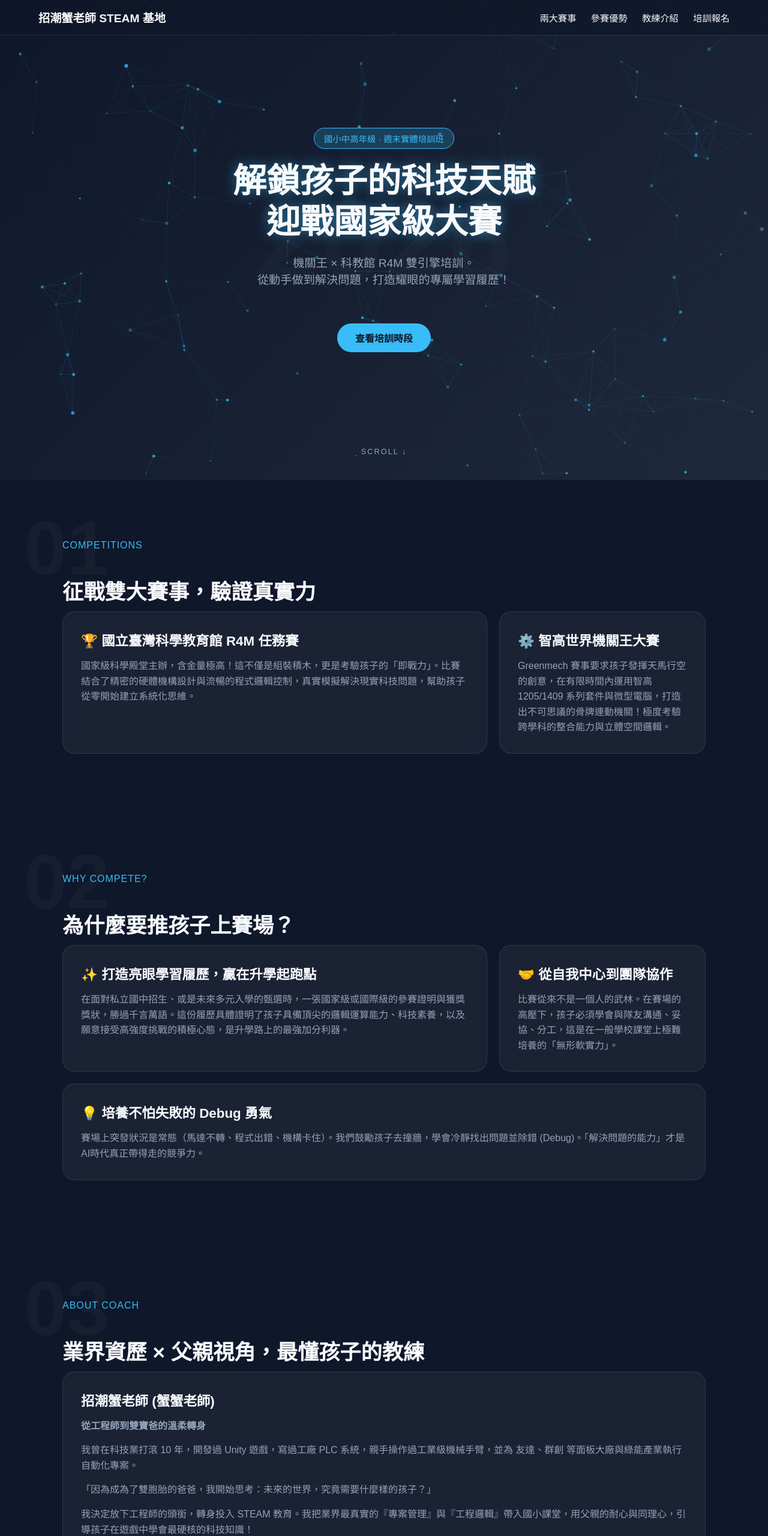
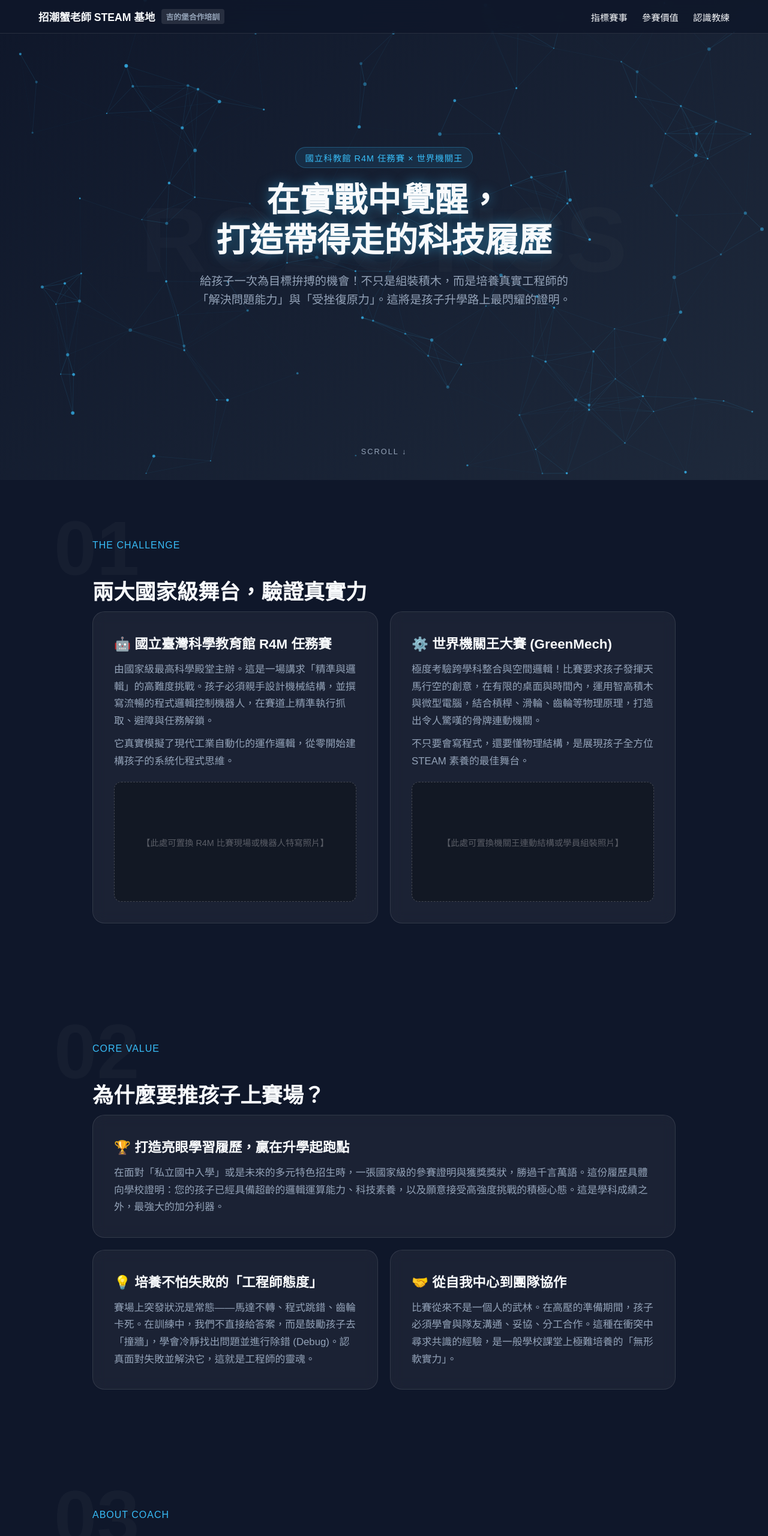
Before and after one commit to DrewHuangDeveloper/steam_website, a plain HTML site: page index.html in a window 1280 px wide. Shown: the top 2560 px of the page at 60% size. Drawn offline with Linux system fonts and the light colour scheme.

Commit message:
Refactor index.html for design and layout improvements
Updated title and various styles for improved layout and design. Adjusted hover effects and added new elements for better user experience.

```diff
--- a/index.html
+++ b/index.html
@@ -3,7 +3,7 @@
 <head>
   <meta charset="UTF-8">
   <meta name="viewport" content="width=device-width, initial-scale=1.0">
-  <title>2026 機器人與機關王培訓班 | 招潮蟹老師</title>
+  <title>機器人與機關王雙大賽培訓 | 招潮蟹老師</title>
   <style>
     /* ===== 基礎設定與重置 ===== */
     :root {
@@ -16,11 +16,7 @@
       --accent-glow: rgba(56, 189, 248, 0.5);
     }
 
-    * {
-      box-sizing: border-box;
-      margin: 0;
-      padding: 0;
-    }
+    * { box-sizing: border-box; margin: 0; padding: 0; }
 
     html {
       scroll-behavior: smooth;
@@ -28,17 +24,16 @@
       background-color: var(--bg-color);
       color: var(--text-main);
       overflow-x: hidden;
-      scroll-padding-top: 80px; /* 新增這行：預留頂部導覽列的空間 */
+      scroll-padding-top: 80px;
     }
+
     body { position: relative; }
 
     /* ===== 背景 Canvas ===== */
     #bg-canvas {
       position: fixed;
-      top: 0;
-      left: 0;
-      width: 100vw;
-      height: 100vh;
+      top: 0; left: 0;
+      width: 100vw; height: 100vh;
       z-index: -1;
       background: linear-gradient(135deg, #0f172a, #1e293b);
     }
@@ -46,10 +41,9 @@
     /* ===== 導覽列 (Sticky Navbar) ===== */
     nav {
       position: fixed;
-      top: 0;
-      width: 100%;
-      background: rgba(15, 23, 42, 0.8);
-      backdrop-filter: blur(10px);
+      top: 0; width: 100%;
+      background: rgba(15, 23, 42, 0.85);
+      backdrop-filter: blur(12px);
       border-bottom: 1px solid var(--card-border);
       display: flex;
       justify-content: space-between;
@@ -57,7 +51,8 @@
       padding: 15px 5%;
       z-index: 100;
     }
-    nav .logo { font-size: 1.2rem; font-weight: bold; color: var(--text-main); }
+    nav .logo { font-size: 1.1rem; font-weight: bold; color: var(--text-main); display: flex; align-items: center; gap: 10px; }
+    nav .logo span { font-size: 0.8rem; background: rgba(255,255,255,0.1); padding: 3px 8px; border-radius: 4px; color: var(--text-muted); }
     nav .links a {
       color: var(--text-main);
       text-decoration: none;
@@ -79,13 +74,14 @@
       position: relative;
     }
     .hero-badge {
-      background: rgba(56, 189, 248, 0.2);
+      background: rgba(56, 189, 248, 0.1);
       color: var(--accent);
       padding: 6px 16px;
       border-radius: 30px;
       font-size: 0.9rem;
       margin-bottom: 20px;
-      border: 1px solid var(--accent);
+      border: 1px solid rgba(56, 189, 248, 0.3);
+      letter-spacing: 1px;
     }
     .hero h1 {
       font-size: 3.5rem;
@@ -97,12 +93,13 @@
     .hero p {
       font-size: 1.2rem;
       color: var(--text-muted);
-      max-width: 600px;
+      max-width: 650px;
       margin-bottom: 40px;
+      line-height: 1.6;
     }
     .hero-watermark {
       position: absolute;
-      font-size: 15vw;
+      font-size: 12vw;
       font-weight: 900;
       color: rgba(255, 255, 255, 0.02);
       z-index: -1;
@@ -127,7 +124,7 @@
     /* ===== 共用區塊與浮水印數字 ===== */
     section {
       padding: 100px 5%;
-      max-width: 1200px;
+      max-width: 1100px;
       margin: 0 auto;
       position: relative;
     }
@@ -141,134 +138,104 @@
       line-height: 1;
       z-index: -1;
     }
-    .section-title {
-      font-size: 2.2rem;
-      font-weight: 700;
-      margin-bottom: 10px;
-    }
-    .section-subtitle {
-      color: var(--accent);
-      font-size: 1rem;
-      margin-bottom: 40px;
-      letter-spacing: 1px;
-    }
+    .section-title { font-size: 2.2rem; font-weight: 700; margin-bottom: 10px; }
+    .section-subtitle { color: var(--accent); font-size: 1rem; margin-bottom: 40px; letter-spacing: 1px; }
 
     /* ===== 毛玻璃 Bento Box 版面 ===== */
     .bento-grid {
       display: grid;
-      grid-template-columns: repeat(3, 1fr);
+      grid-template-columns: repeat(2, 1fr);
       gap: 20px;
     }
     .bento-item {
       background: var(--card-bg);
       border: 1px solid var(--card-border);
       border-radius: 20px;
-      padding: 30px;
+      padding: 35px;
       backdrop-filter: blur(10px);
-      transition: transform 0.3s, box-shadow 0.3s;
+      transition: transform 0.3s, box-shadow 0.3s, border-color 0.3s;
     }
     .bento-item:hover {
       transform: translateY(-5px);
-      box-shadow: 0 10px 30px rgba(0, 0, 0, 0.3), 0 0 15px rgba(56, 189, 248, 0.2); /* 增加青藍色光暈 */
-      border-color: rgba(56, 189, 248, 0.5); /* 邊框變色 */
+      box-shadow: 0 10px 30px rgba(0, 0, 0, 0.3), 0 0 15px rgba(56, 189, 248, 0.15);
+      border-color: rgba(56, 189, 248, 0.4);
     }
-    .bento-item h3 { font-size: 1.4rem; margin-bottom: 15px; color: var(--text-main); }
-    .bento-item p { color: var(--text-muted); line-height: 1.6; }
+    .bento-item h3 { font-size: 1.4rem; margin-bottom: 15px; color: var(--text-main); display: flex; align-items: center; gap: 10px; }
+    .bento-item p { color: var(--text-muted); line-height: 1.7; font-size: 1.05rem; }
 
     .span-2 { grid-column: span 2; }
-    .span-3 { grid-column: span 3; }
 
-    /* ===== 報名與 CTA ===== */
-    .cta-box {
-      background: linear-gradient(135deg, rgba(56, 189, 248, 0.1), rgba(15, 23, 42, 0.8));
-      text-align: center;
-      padding: 50px;
-      border-radius: 20px;
-      border: 1px solid var(--accent);
-    }
-    .btn {
-      display: inline-block;
-      background: var(--accent);
-      color: #0f172a;
-      padding: 12px 30px;
-      border-radius: 30px;
-      font-weight: bold;
-      text-decoration: none;
+    /* 圖片輔助框 */
+    .image-placeholder {
+      width: 100%;
+      height: 200px;
+      background: rgba(0,0,0,0.3);
+      border-radius: 12px;
       margin-top: 20px;
-      transition: transform 0.2s, box-shadow 0.2s;
-    }
-    .btn:hover {
-      transform: scale(1.05);
-      box-shadow: 0 0 15px var(--accent-glow);
+      border: 1px dashed rgba(255,255,255,0.2);
+      display: flex;
+      justify-content: center;
+      align-items: center;
+      color: rgba(255,255,255,0.3);
+      font-size: 0.9rem;
     }
 
-    /* 新增按鈕點擊瞬間的下壓效果 */
-    .btn:active {
-      transform: scale(0.95);
-      box-shadow: 0 0 5px var(--accent);
-      background: #0ea5e9; /* 點擊時顏色微調 */
-    }
-
-    /* ===== 滾動動畫 (Intersection Observer用) ===== */
+    /* ===== 滾動動畫 ===== */
     .fade-in {
       opacity: 0;
       transform: translateY(30px);
       transition: opacity 0.8s ease-out, transform 0.8s ease-out;
     }
-    .fade-in.visible {
-      opacity: 1;
-      transform: translateY(0);
-    }
+    .fade-in.visible { opacity: 1; transform: translateY(0); }
 
-    /* ===== RWD 手機版調整 ===== */
+    /* ===== RWD 手機版 ===== */
     @media (max-width: 768px) {
       .bento-grid { grid-template-columns: 1fr; }
-      .span-2, .span-3 { grid-column: span 1; }
+      .span-2 { grid-column: span 1; }
       .hero h1 { font-size: 2.5rem; }
-      nav .links { display: none; } /* 簡化手機版導覽 */
+      nav .links { display: none; }
     }
   </style>
 </head>
 <body>
 
-  <!-- 背景動畫 -->
   <canvas id="bg-canvas"></canvas>
 
-  <!-- 頂部導覽 -->
   <nav>
-    <div class="logo">招潮蟹老師 STEAM 基地</div>
+    <div class="logo">招潮蟹老師 STEAM 基地 <span>吉的堡合作培訓</span></div>
     <div class="links">
-      <a href="#competitions">兩大賽事</a>
-      <a href="#benefits">參賽優勢</a>
-      <a href="#coach">教練介紹</a>
-      <a href="#enroll">培訓報名</a>
+      <a href="#competitions">指標賽事</a>
+      <a href="#benefits">參賽價值</a>
+      <a href="#coach">認識教練</a>
     </div>
   </nav>
 
-  <!-- 首屏 -->
   <header class="hero">
-    <div class="hero-watermark">2026</div>
-    <div class="hero-badge">國小中高年級 · 週末實體培訓班</div>
-    <h1 class="fade-in">解鎖孩子的科技天賦<br>迎戰國家級大賽</h1>
-    <p class="fade-in">機關王 × 科教館 R4M 雙引擎培訓。<br>從動手做到解決問題，打造耀眼的專屬學習履歷！</p>
-    <a href="#enroll" class="btn fade-in">查看培訓時段</a>
+    <div class="hero-watermark">ROBOTICS</div>
+    <div class="hero-badge">國立科教館 R4M 任務賽 × 世界機關王</div>
+    <h1 class="fade-in">在實戰中覺醒，<br>打造帶得走的科技履歷</h1>
+    <p class="fade-in">給孩子一次為目標拚搏的機會！不只是組裝積木，而是培養真實工程師的「解決問題能力」與「受挫復原力」。這將是孩子升學路上最閃耀的證明。</p>
     <div class="scroll-indicator">SCROLL ↓</div>
   </header>
 
   <!-- 01 賽事介紹 -->
   <section id="competitions">
     <div class="section-number">01</div>
-    <div class="section-subtitle">COMPETITIONS</div>
-    <h2 class="section-title fade-in">征戰雙大賽事，驗證真實力</h2>
+    <div class="section-subtitle">THE CHALLENGE</div>
+    <h2 class="section-title fade-in">兩大國家級舞台，驗證真實力</h2>
 
     <div class="bento-grid fade-in">
-      <div class="bento-item span-2">
-        <h3>🏆 國立臺灣科學教育館 R4M 任務賽</h3>
-        <p>國家級科學殿堂主辦，含金量極高！這不僅是組裝積木，更是考驗孩子的「即戰力」。比賽結合了精密的硬體機構設計與流暢的程式邏輯控制，真實模擬解決現實科技問題，幫助孩子從零開始建立系統化思維。</p>
+      <div class="bento-item">
+        <h3>🤖 國立臺灣科學教育館 R4M 任務賽</h3>
+        <p>由國家級最高科學殿堂主辦。這是一場講求「精準與邏輯」的高難度挑戰。孩子必須親手設計機械結構，並撰寫流暢的程式邏輯控制機器人，在賽道上精準執行抓取、避障與任務解鎖。</p>
+        <p style="margin-top: 10px;">它真實模擬了現代工業自動化的運作邏輯，從零開始建構孩子的系統化程式思維。</p>
+        <div class="image-placeholder">【此處可置換 R4M 比賽現場或機器人特寫照片】</div>
       </div>
       <div class="bento-item">
-        <h3>⚙️ 智高世界機關王大賽</h3>
-        <p>Greenmech 賽事要求孩子發揮天馬行空的創意，在有限時間內運用智高 1205/1409 系列套件與微型電腦，打造出不可思議的骨牌連動機關！極度考驗跨學科的整合能力與立體空間邏輯。</p>
+        <h3>⚙️ 世界機關王大賽 (GreenMech)</h3>
+        <p>極度考驗跨學科整合與空間邏輯！比賽要求孩子發揮天馬行空的創意，在有限的桌面與時間內，運用智高積木與微型電腦，結合槓桿、滑輪、齒輪等物理原理，打造出令人驚嘆的骨牌連動機關。</p>
+        <p style="margin-top: 10px;">不只要會寫程式，還要懂物理結構，是展現孩子全方位 STEAM 素養的最佳舞台。</p>
+        <div class="image-placeholder">【此處可置換機關王連動結構或學員組裝照片】</div>
       </div>
     </div>
   </section>
@@ -276,21 +243,21 @@
   <!-- 02 參賽優勢 -->
   <section id="benefits">
     <div class="section-number">02</div>
-    <div class="section-subtitle">WHY COMPETE?</div>
+    <div class="section-subtitle">CORE VALUE</div>
     <h2 class="section-title fade-in">為什麼要推孩子上賽場？</h2>
 
     <div class="bento-grid fade-in">
       <div class="bento-item span-2">
-        <h3>✨ 打造亮眼學習履歷，贏在升學起跑點</h3>
-        <p>在面對私立國中招生、或是未來多元入學的甄選時，一張國家級或國際級的參賽證明與獲獎獎狀，勝過千言萬語。這份履歷具體證明了孩子具備頂尖的邏輯運算能力、科技素養，以及願意接受高強度挑戰的積極心態，是升學路上的最強加分利器。</p>
+        <h3>🏆 打造亮眼學習履歷，贏在升學起跑點</h3>
+        <p>在面對「私立國中入學」或是未來的多元特色招生時，一張國家級的參賽證明與獲獎獎狀，勝過千言萬語。這份履歷具體向學校證明：您的孩子已經具備超齡的邏輯運算能力、科技素養，以及願意接受高強度挑戰的積極心態。這是學科成績之外，最強大的加分利器。</p>
+      </div>
+      <div class="bento-item">
+        <h3>💡 培養不怕失敗的「工程師態度」</h3>
+        <p>賽場上突發狀況是常態——馬達不轉、程式跳錯、齒輪卡死。在訓練中，我們不直接給答案，而是鼓勵孩子去「撞牆」，學會冷靜找出問題並進行除錯 (Debug)。認真面對失敗並解決它，這就是工程師的靈魂。</p>
       </div>
       <div class="bento-item">
         <h3>🤝 從自我中心到團隊協作</h3>
-        <p>比賽從來不是一個人的武林。在賽場的高壓下，孩子必須學會與隊友溝通、妥協、分工，這是在一般學校課堂上極難培養的「無形軟實力」。</p>
-      </div>
-      <div class="bento-item span-3">
-        <h3>💡 培養不怕失敗的 Debug 勇氣</h3>
-        <p>賽場上突發狀況是常態（馬達不轉、程式出錯、機構卡住）。我們鼓勵孩子去撞牆，學會冷靜找出問題並除錯 (Debug)。「解決問題的能力」才是AI時代真正帶得走的競爭力。</p>
+        <p>比賽從來不是一個人的武林。在高壓的準備期間，孩子必須學會與隊友溝通、妥協、分工合作。這種在衝突中尋求共識的經驗，是一般學校課堂上極難培養的「無形軟實力」。</p>
       </div>
     </div>
   </section>
@@ -299,78 +266,50 @@
   <section id="coach">
     <div class="section-number">03</div>
     <div class="section-subtitle">ABOUT COACH</div>
-    <h2 class="section-title fade-in">業界資歷 × 父親視角，最懂孩子的教練</h2>
+    <h2 class="section-title fade-in">業界實戰資歷 × 父親的視角</h2>
 
     <div class="bento-grid fade-in">
-      <div class="bento-item span-3">
-        <h3>招潮蟹老師 (蟹蟹老師)</h3>
-        <p style="margin-bottom: 15px;"><strong>從工程師到雙寶爸的溫柔轉身</strong></p>
-        <p>我曾在科技業打滾 10 年，開發過 Unity 遊戲，寫過工廠 PLC 系統，親手操作過工業級機械手臂，並為 友達、群創 等面板大廠與綠能產業執行自動化專案。</p>
-        <p style="margin-top: 15px;">「因為成為了雙胞胎的爸爸，我開始思考：未來的世界，究竟需要什麼樣的孩子？」</p>
-        <p style="margin-top: 15px;">我決定放下工程師的頭銜，轉身投入 STEAM 教育。我把業界最真實的『專案管理』與『工程邏輯』帶入國小課堂，用父親的耐心與同理心，引導孩子在遊戲中學會最硬核的科技知識！</p>
+      <div class="bento-item span-2">
+        <div style="display: flex; gap: 30px; align-items: flex-start; flex-wrap: wrap;">
+          <div style="flex: 1; min-width: 250px;">
+            <h3>招潮蟹老師 (蟹蟹老師)</h3>
+            <p style="margin-bottom: 15px; color: var(--accent);"><strong>從科技業工程師，到雙寶爸的溫柔轉身</strong></p>
+            <p>我曾在科技業打滾 10 年，擔任自動化設備整合工程師。我寫過工廠的 PLC 控制系統、親手操作過工業級機械手臂，更曾跨國為面板大廠（友達、群創）與綠能產業執行自動化設備建置專案。</p>
+            <p style="margin-top: 15px;">「因為成為了雙胞胎的爸爸，我開始思考：面對被 AI 顛覆的未來，孩子真正需要的是什麼？」</p>
+            <p style="margin-top: 15px;">我決定放下工程師的光環，將業界最真實的「專案管理」與「工程邏輯」降維帶入國小課堂。我希望用父親的耐心，帶領孩子不再只是「玩」積木，而是建立嚴謹的工程思維，在賽場上遇見更強大的自己。</p>
+          </div>
+          <div style="width: 200px; height: 250px; background: rgba(0,0,0,0.3); border-radius: 20px; border: 1px solid var(--card-border); display: flex; justify-content: center; align-items: center; color: rgba(255,255,255,0.3);">
+            【教練照片】
+          </div>
+        </div>
       </div>
     </div>
   </section>
 
-  <!-- 04 報名區塊 -->
-  <section id="enroll">
-    <div class="section-number">04</div>
-    <div class="section-subtitle">JOIN US</div>
-    <h2 class="section-title fade-in">準備好接受挑戰了嗎？</h2>
-
-    <div class="cta-box fade-in">
-      <h3 style="font-size: 1.8rem; margin-bottom: 10px;">2026 國小競賽週末培訓班</h3>
-      <p style="color: var(--text-muted); margin-bottom: 20px;">新北土城 / 新店基地 ｜ 針對國小 2~6 年級 (推薦 4~6 年級參賽)</p>
-      <div style="background: white; padding: 10px; width: 150px; margin: 0 auto; border-radius: 10px;">
-        <!-- 這裡放你的 Google 表單 QR Code，目前使用 API 動態生成作為範例 -->
-        <img src="https://api.qrserver.com/v1/create-qr-code/?size=130x130&data=https://forms.google.com/" alt="報名 QR Code" style="width: 100%; display: block;">
-      </div>
-      <a href="#" class="btn">填寫意願表單</a>
-    </div>
-  </section>
+  <!-- 留白收尾 -->
+  <div style="height: 100px;"></div>
 
   <script>
-    // ===== 1. 背景星空粒子特效 =====
-    // ===== 背景星空與滑鼠連線粒子特效 =====
+    // ===== 背景星空與滑鼠連線特效 (維持你喜歡的科技感) =====
     const canvas = document.getElementById('bg-canvas');
     const ctx = canvas.getContext('2d');
+    let width, height, particles;
+    const mouse = { x: null, y: null, radius: 150 };
 
-    let width, height, particles;
-
-    // 紀錄滑鼠當前位置
-    const mouse = {
-      x: null,
-      y: null,
-      radius: 150 // 滑鼠的引力範圍（這個範圍內的粒子會跟滑鼠連線）
-    }
-
-    // 監聽滑鼠移動，更新游標座標
-    window.addEventListener('mousemove', function(event) {
-      mouse.x = event.x;
-      mouse.y = event.y;
-    });
-
-    // 當滑鼠離開視窗時重置，避免連線停留在邊緣
-    window.addEventListener('mouseout', function() {
-      mouse.x = undefined;
-      mouse.y = undefined;
-    });
+    window.addEventListener('mousemove', e => { mouse.x = e.x; mouse.y = e.y; });
+    window.addEventListener('mouseout', () => { mouse.x = null; mouse.y = null; });
 
     function initCanvas() {
       width = canvas.width = window.innerWidth;
       height = canvas.height = window.innerHeight;
       particles = [];
-
-      // 增加粒子數量密度，確保點與點之間夠近能連成網狀
-      // 將分母從 15000 降到 8000，數量大約會翻倍
       const particleCount = Math.floor((width * height) / 8000);
-
       for(let i = 0; i < particleCount; i++) {
         particles.push({
           x: Math.random() * width,
           y: Math.random() * height,
-          radius: Math.random() * 2 + 1, // 稍微把點變大一點點
-          vx: (Math.random() - 0.5) * 0.8, // 稍微加快漂浮速度
+          radius: Math.random() * 2 + 1,
+          vx: (Math.random() - 0.5) * 0.8,
           vy: (Math.random() - 0.5) * 0.8,
           opacity: Math.random() * 0.5 + 0.3
         });
@@ -379,70 +318,50 @@
 
     function drawParticles() {
       ctx.clearRect(0, 0, width, height);
-
-      // 1. 更新並畫出每個點
       particles.forEach(p => {
-        p.x += p.vx;
-        p.y += p.vy;
-
-        // 邊界反彈
+        p.x += p.vx; p.y += p.vy;
         if(p.x < 0 || p.x > width) p.vx *= -1;
         if(p.y < 0 || p.y > height) p.vy *= -1;
-
         ctx.beginPath();
         ctx.arc(p.x, p.y, p.radius, 0, Math.PI * 2);
         ctx.fillStyle = `rgba(56, 189, 248, ${p.opacity})`;
         ctx.fill();
       });
 
-      // 2. 計算距離，畫出科技網狀連線
       for (let i = 0; i < particles.length; i++) {
         for (let j = i + 1; j < particles.length; j++) {
           const dx = particles[i].x - particles[j].x;
           const dy = particles[i].y - particles[j].y;
           const distance = Math.sqrt(dx * dx + dy * dy);
-
-          // 點與點之間的連線距離放寬到 150
           if (distance < 150) {
             ctx.beginPath();
             ctx.moveTo(particles[i].x, particles[i].y);
             ctx.lineTo(particles[j].x, particles[j].y);
-            // 距離越近，線條越不透明
-            const lineOpacity = 1 - (distance / 150);
-            // 控制連線透明度，最高 0.2 避免畫面太亂
-            ctx.strokeStyle = `rgba(56, 189, 248, ${lineOpacity * 0.2})`;
+            ctx.strokeStyle = `rgba(56, 189, 248, ${(1 - distance/150) * 0.2})`;
             ctx.lineWidth = 1;
             ctx.stroke();
           }
         }
-
-        // 3. 滑鼠引力連線：計算每個點與滑鼠的距離
         if (mouse.x != null && mouse.y != null) {
-          const dxMouse = particles[i].x - mouse.x;
-          const dyMouse = particles[i].y - mouse.y;
-          const distanceMouse = Math.sqrt(dxMouse * dxMouse + dyMouse * dyMouse);
-
-          if (distanceMouse < mouse.radius) {
+          const dx = particles[i].x - mouse.x;
+          const dy = particles[i].y - mouse.y;
+          const distance = Math.sqrt(dx * dx + dy * dy);
+          if (distance < mouse.radius) {
             ctx.beginPath();
             ctx.moveTo(particles[i].x, particles[i].y);
             ctx.lineTo(mouse.x, mouse.y);
-            const mouseLineOpacity = 1 - (distanceMouse / mouse.radius);
-            // 滑鼠連線稍微亮一點
-            ctx.strokeStyle = `rgba(56, 189, 248, ${mouseLineOpacity * 0.4})`;
+            ctx.strokeStyle = `rgba(56, 189, 248, ${(1 - distance/mouse.radius) * 0.4})`;
             ctx.lineWidth = 1.5;
             ctx.stroke();
           }
         }
       }
-
       requestAnimationFrame(drawParticles);
     }
+    window.addEventListener('resize', initCanvas);
+    initCanvas(); drawParticles();
 
-    window.addEventListener('resize', initCanvas);
-    initCanvas();
-    drawParticles();
-
-    // ===== 滾動淡入動畫保持不變 =====
+    // ===== 滾動淡入動畫 =====
     const observer = new IntersectionObserver((entries) => {
       entries.forEach(entry => {
         if (entry.isIntersecting) {
@@ -450,10 +369,7 @@
         }
       });
     }, { threshold: 0.15 });
-
-    document.querySelectorAll('.fade-in').forEach(element => {
-      observer.observe(element);
-    });
+    document.querySelectorAll('.fade-in').forEach(el => observer.observe(el));
   </script>
 </body>
 </html>
```
